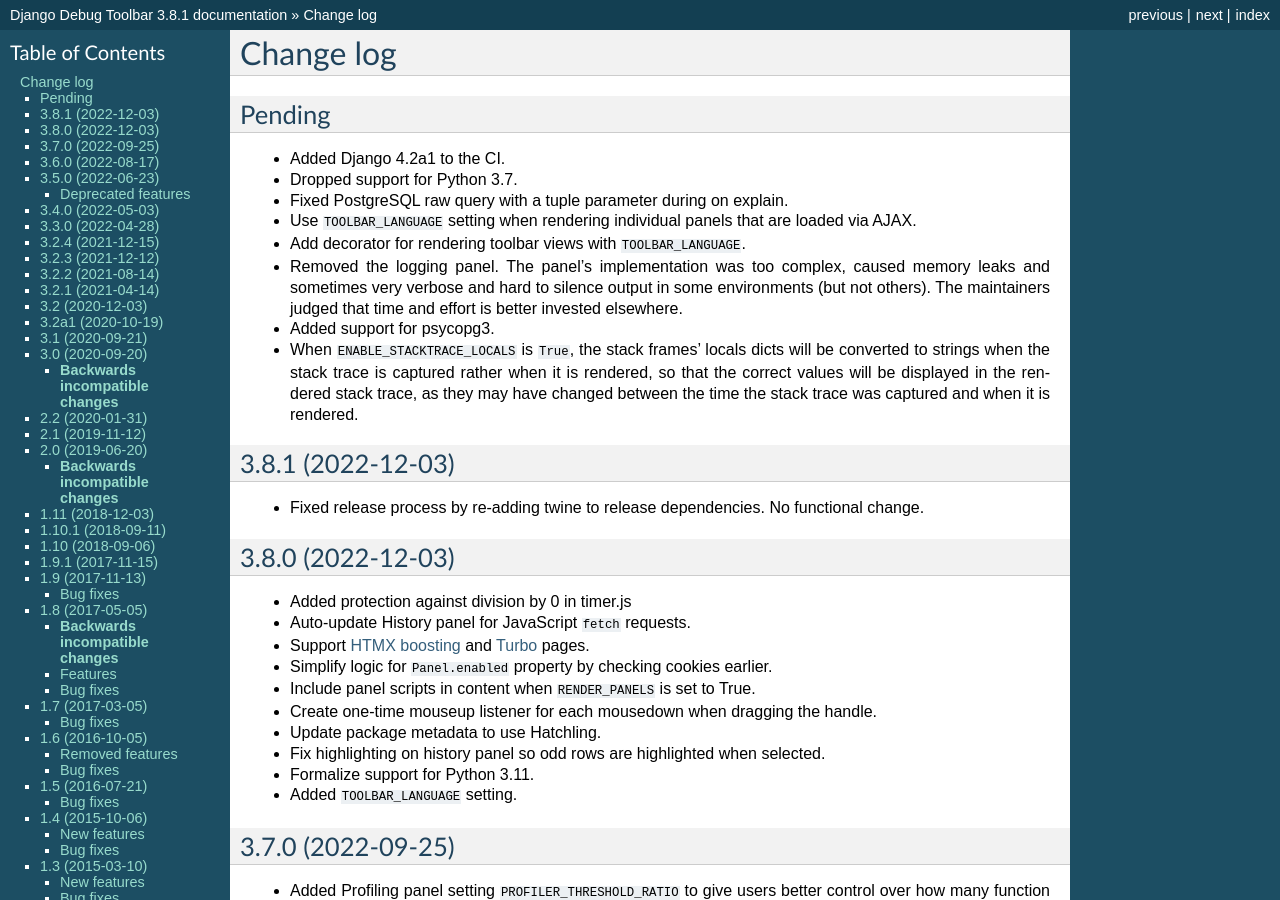
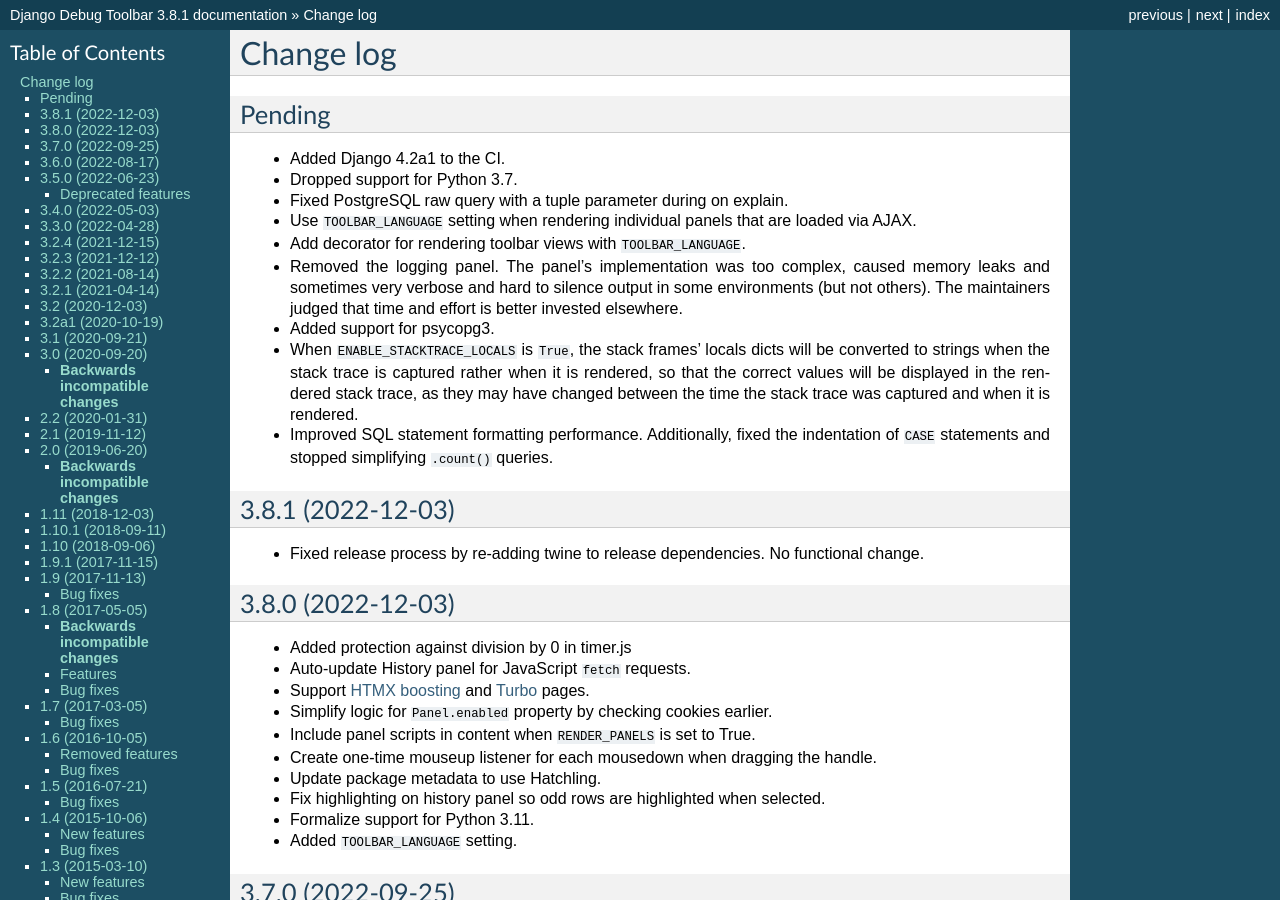
Before and after one commit to jazzband/django-debug-toolbar, a Sphinx documentation site: the page built from docs/changes.rst, in a window 1280 px wide and 900 px high. Built offline with Sphinx 7.4.7, drawn with Linux system fonts in a browser that asks for light colours.

Commit message:
Amend change log

```diff
--- a/docs/changes.rst
+++ b/docs/changes.rst
@@ -20,6 +20,9 @@
   is rendered, so that the correct values will be displayed in the rendered
   stack trace, as they may have changed between the time the stack trace was
   captured and when it is rendered.
+* Improved SQL statement formatting performance.  Additionally, fixed the
+  indentation of ``CASE`` statements and stopped simplifying ``.count()``
+  queries.
 
 3.8.1 (2022-12-03)
 ------------------
```
